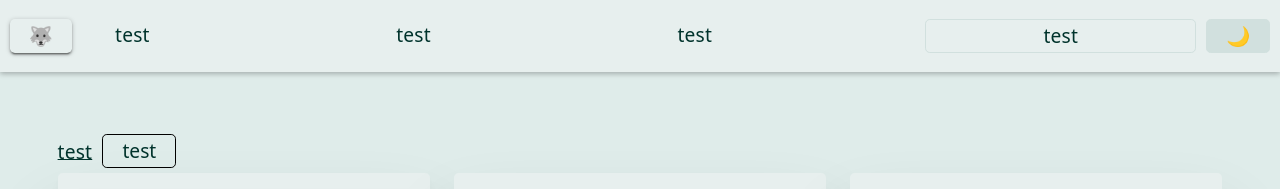
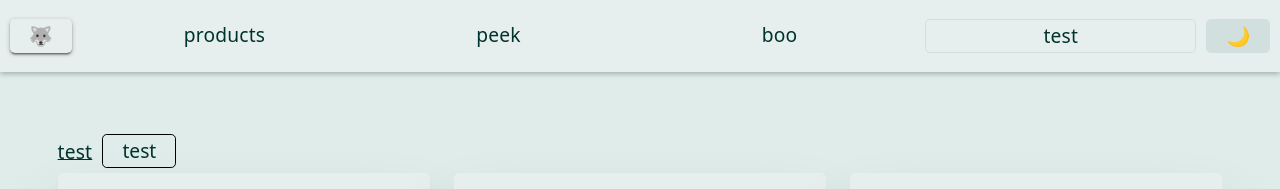
Before and after one commit to weirdyang/html5-regular, a website built with Parcel: page src/index.html in a window 1280 px wide. Shown: the top 189 px of the page. Built offline with nearby package versions, Linux system fonts and the light colour scheme.

Commit message:
Update index.html

```diff
--- a/src/index.html
+++ b/src/index.html
@@ -52,17 +52,10 @@
       </button>
     </div>
     <div class="navbar-items">
-      <span>
-        <a class="link" href="#">test</a>
-      </span>
-      <span class="is-desktop">
-        <a class="link" href="#">test</a>
-      </span>
-      <span class="is-desktop">
-        <a class="link" href="#">test</a>
-      </span>
-      <a class="button"
-        href="#">test</a>
+        <a class="link" href="#">products</a>
+        <a class="link is-desktop" href="#">peek</a>
+        <a class="link is-desktop" href="#">boo</a>
+        <a class="button" href="#">test</a>
     </div>
     <div class="navbar-end container">
       <button type="button"
```
